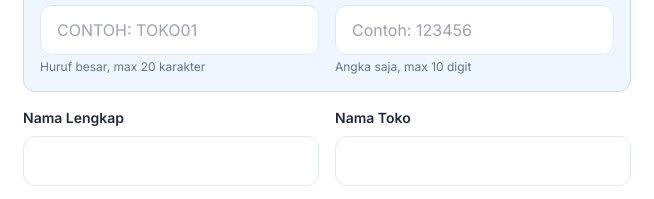
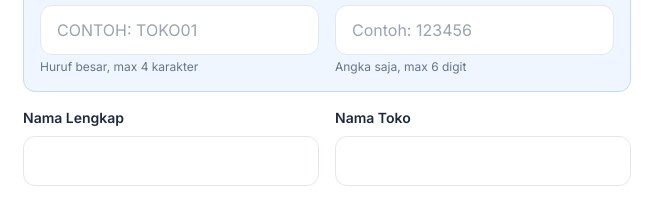
Before and after one commit to BrandonTan26/PENDAFTARAN-SEWA-SYSTEM, a plain HTML site: page index.html in a window 1280 px wide. Shown: the part 2354-2553 px from the top of the page, 313-967 px from the left. Drawn offline with nearby package versions, Linux system fonts and the light colour scheme.

Commit message:
Update index.html

```diff
--- a/index.html
+++ b/index.html
@@ -160,12 +160,12 @@
                             <div>
                                 <label class="block text-sm font-semibold mb-2 text-slate-700">Kode Toko <span class="text-red-500">*</span></label>
                                 <input type="text" id="kodeToko" placeholder="Contoh: TOKO01" required maxlength="20" class="w-full px-4 py-3 rounded-xl border border-slate-200 focus:border-blue-500 outline-none uppercase">
-                                <p class="text-xs text-slate-500 mt-1">Huruf besar, max 20 karakter</p>
+                                <p class="text-xs text-slate-500 mt-1">Huruf besar, max 4 karakter</p>
                             </div>
                             <div>
                                 <label class="block text-sm font-semibold mb-2 text-slate-700">PIN <span class="text-red-500">*</span></label>
                                 <input type="text" id="pin" placeholder="Contoh: 123456" required maxlength="10" class="w-full px-4 py-3 rounded-xl border border-slate-200 focus:border-blue-500 outline-none">
-                                <p class="text-xs text-slate-500 mt-1">Angka saja, max 10 digit</p>
+                                <p class="text-xs text-slate-500 mt-1">Angka saja, max 6 digit</p>
                             </div>
                         </div>
                     </div>
```
